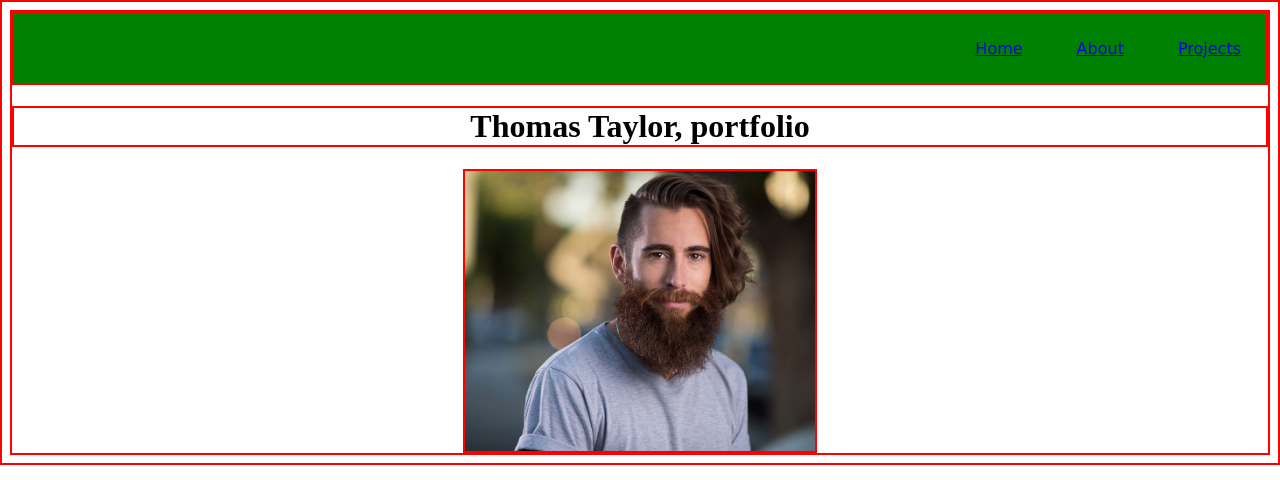
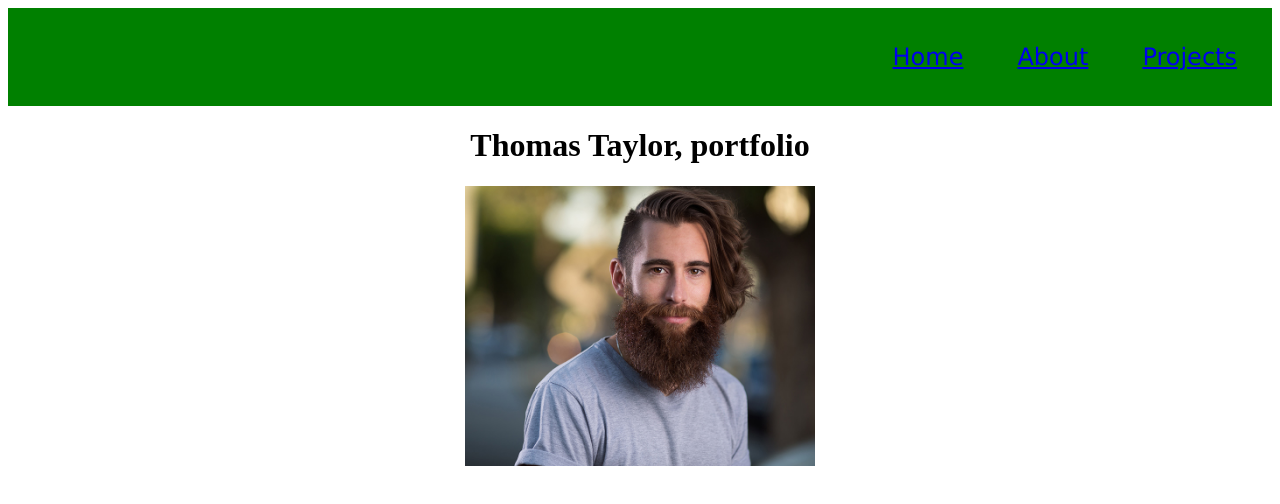
Before and after one commit to ThomGlynnGit/1-portfolio, a plain HTML site: page index.html in a window 1280 px wide. Drawn offline with Linux system fonts and the light colour scheme.

Commit message:
Added flex and border-box styles to css

```diff
--- a/style.css
+++ b/style.css
@@ -1,5 +1,9 @@
-* {
+/* * {
     border: 2px solid red;
+}*/
+
+html {
+    box-sizing: border-box;
 }
 
 p {
@@ -10,12 +14,14 @@ p {
 #navButtons {
     text-align: right;
     background-color: green;
+    padding: 10px;
 }
 
 .topNav {
     display: inline-block;
+    font-size: 24px;
     padding: 20px;
-    border: 10px rgb(10, 61, 231);
+    border: 10px;
     margin: 5px;
     font-family: Verdana, Geneva, Tahoma, sans-serif;
 }
```
